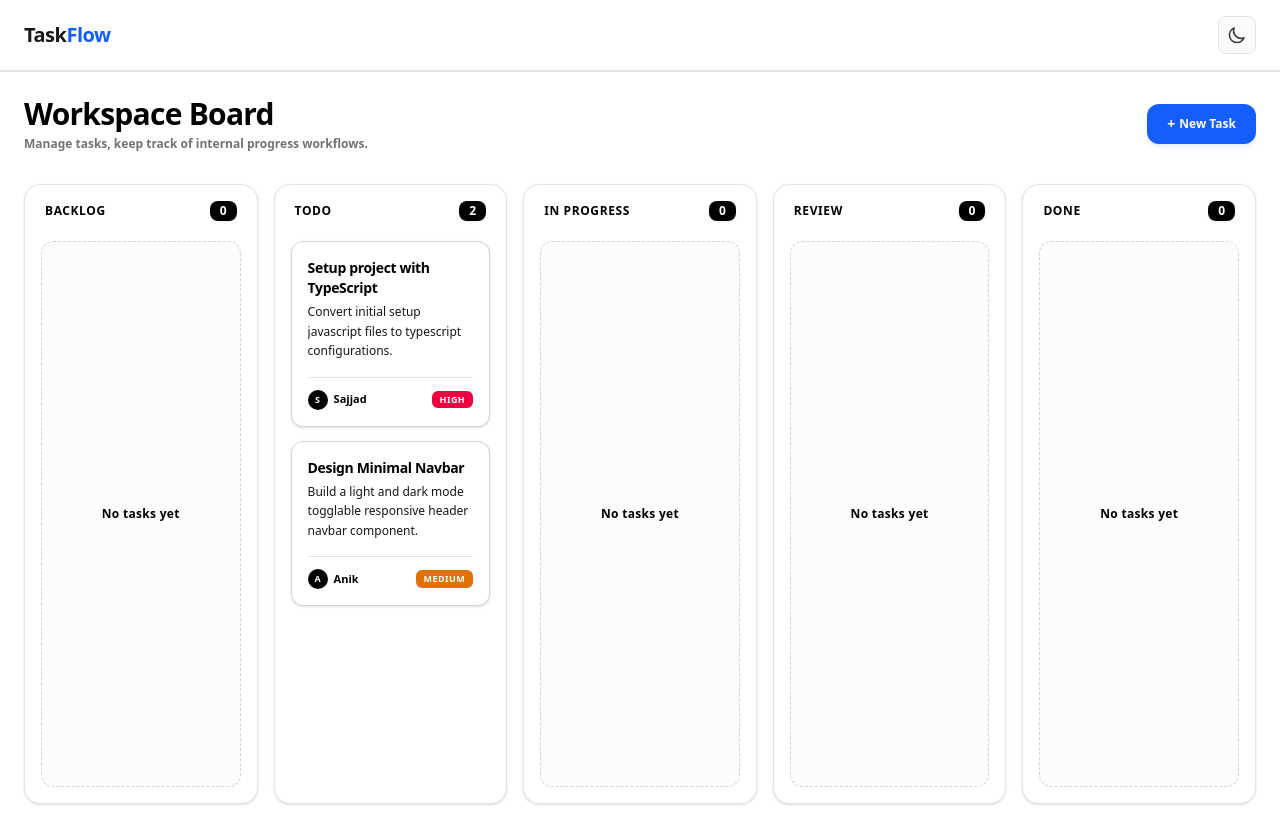
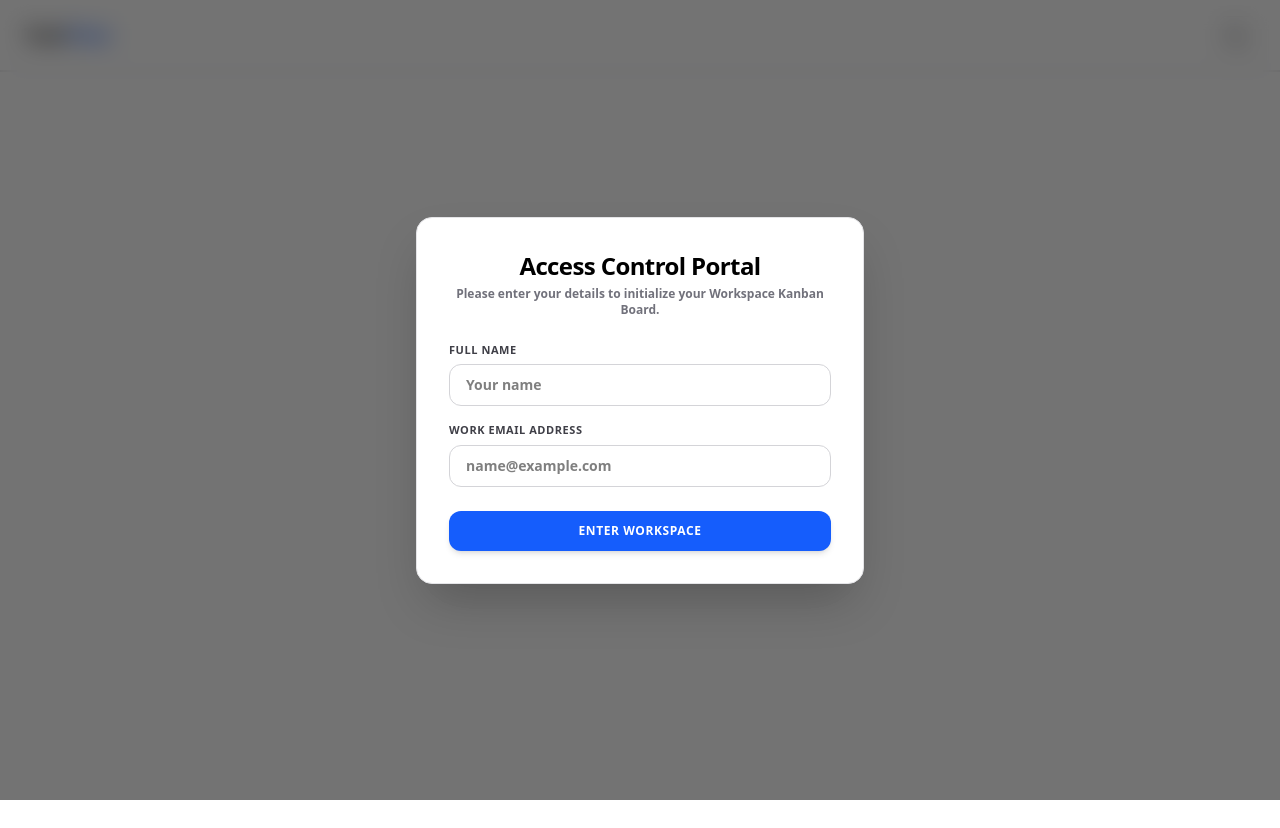
Before and after one commit to ksajjadhossen/taskflow, a Next.js app: page / in a window 1280 px wide. After the commit the page ends 800 px from the top, so only its background shows below. Built offline with nearby package versions, Linux system fonts and the light colour scheme.

Commit message:
privious data collector added on project

```diff
--- a/src/app/page.tsx
+++ b/src/app/page.tsx
@@ -1,29 +1,35 @@
-// src/app/page.tsx
 "use client";
+
+import { useState, useEffect } from "react";
 
 import Board from "../components/kanban/Board";
 
+import OnboardingModal from "../components/kanban/OnboardingModal";
+import BoardHeader from "../components/kanban/BoardHeader";
+
 export default function Home() {
+  const [user, setUser] = useState<{ name: string; email: string } | null>(
+    null,
+  );
+  const [mounted, setMounted] = useState(false);
+
+  useEffect(() => {
+    setMounted(true);
+    const savedUser = localStorage.getItem("board_user_info");
+    if (savedUser) {
+      setUser(JSON.parse(savedUser));
+    }
+  }, []);
+
+  if (!mounted) return null;
+
+  if (!user) {
+    return <OnboardingModal onSuccess={(userInfo) => setUser(userInfo)} />;
+  }
+
   return (
-    <div className="p-6 max-w-[1600px] mx-auto min-h-[calc(100vh-70px)]">
-      {/* Top Welcome Heading & Action bar */}
-      <div className="flex flex-col sm:flex-row justify-between items-start sm:items-center gap-4 mb-8">
-        <div>
-          <h1 className="text-3xl font-black tracking-tight text-current">
-            Workspace Board
-          </h1>
-          <p className="text-xs text-neutral-500 dark:text-neutral-400 mt-1 font-semibold">
-            Manage tasks, keep track of internal progress workflows.
-          </p>
-        </div>
-
-        {/* Action Button */}
-        <button className="px-5 py-2.5 text-xs bg-blue-600 text-white dark:bg-blue-500 font-bold rounded-xl hover:bg-blue-700 dark:hover:bg-blue-600 transition-all cursor-pointer shadow-md shadow-blue-500/10 active:scale-95 flex items-center gap-1">
-          <span className="text-sm font-black">+</span> New Task
-        </button>
-      </div>
-
-      {/* Main Board Grid */}
+    <div className="p-6 max-w-[1600px] mx-auto min-h-[calc(100vh-70px)] bg-white dark:bg-transparent">
+      <BoardHeader userName={user.name} userEmail={user.email} />
       <Board />
     </div>
   );
--- /dev/null
+++ b/src/components/kanban/BoardHeader.tsx
@@ -0,0 +1,31 @@
+"use client";
+
+interface BoardHeaderProps {
+  userName: string;
+  userEmail: string;
+}
+
+export default function BoardHeader({ userName, userEmail }: BoardHeaderProps) {
+  return (
+    <div className="flex flex-col sm:flex-row justify-between items-start sm:items-center gap-4 mb-8">
+      {/* Title & Welcome Message */}
+      <div>
+        <h1 className="text-3xl font-black tracking-tight text-black dark:text-white">
+          Workspace Board
+        </h1>
+        <p className="text-xs text-zinc-600 dark:text-zinc-400 mt-1 font-semibold">
+          Welcome back,{" "}
+          <span className="text-blue-600 dark:text-blue-400 font-black">
+            {userName}
+          </span>
+          ! Managing workflow for {userEmail}
+        </p>
+      </div>
+
+      {/* Action Button: Create New Task */}
+      <button className="px-5 py-2.5 text-xs bg-blue-600 text-white font-bold rounded-xl hover:bg-blue-700 transition-all cursor-pointer shadow-md shadow-blue-500/10 active:scale-95 flex items-center gap-1">
+        <span className="text-sm font-black">+</span> New Task
+      </button>
+    </div>
+  );
+}
--- /dev/null
+++ b/src/components/kanban/OnboardingModal.tsx
@@ -0,0 +1,85 @@
+"use client";
+
+import { useState } from "react";
+
+interface OnboardingModalProps {
+  onSuccess: (userInfo: { name: string; email: string }) => void;
+}
+
+export default function OnboardingModal({ onSuccess }: OnboardingModalProps) {
+  const [nameInput, setNameInput] = useState("");
+  const [emailInput, setEmailInput] = useState("");
+  const [error, setError] = useState("");
+
+  const handleSubmit = (e: React.FormEvent) => {
+    e.preventDefault();
+
+    if (!nameInput.trim() || !emailInput.trim()) {
+      setError("Please fill in all fields.");
+      return;
+    }
+
+    const userInfo = { name: nameInput, email: emailInput };
+    localStorage.setItem("board_user_info", JSON.stringify(userInfo));
+    onSuccess(userInfo);
+    setError("");
+  };
+
+  return (
+    <div className="fixed inset-0 bg-neutral-900/60 dark:bg-black/80 backdrop-blur-md flex items-center justify-center z-50 p-4">
+      <div className="bg-white dark:bg-zinc-900 w-full max-w-md rounded-2xl p-8 border border-zinc-200 dark:border-zinc-800 shadow-2xl">
+        {/* Header */}
+        <div className="text-center mb-6">
+          <h2 className="text-2xl font-black text-black dark:text-white tracking-tight">
+            Access Control Portal
+          </h2>
+          <p className="text-xs text-zinc-500 dark:text-zinc-400 mt-1 font-semibold">
+            Please enter your details to initialize your Workspace Kanban Board.
+          </p>
+        </div>
+
+        {/* Form */}
+        <form onSubmit={handleSubmit} className="flex flex-col gap-4">
+          <div>
+            <label className="block text-[11px] font-black uppercase tracking-wider text-zinc-700 dark:text-zinc-300 mb-1.5">
+              Full Name
+            </label>
+            <input
+              type="text"
+              value={nameInput}
+              onChange={(e) => setNameInput(e.target.value)}
+              placeholder="Your name"
+              className="w-full px-4 py-2.5 text-sm rounded-xl border border-zinc-300 dark:border-zinc-700 bg-white dark:bg-zinc-950 text-black dark:text-white font-semibold focus:outline-none focus:ring-2 focus:ring-blue-500"
+            />
+          </div>
+
+          <div>
+            <label className="block text-[11px] font-black uppercase tracking-wider text-zinc-700 dark:text-zinc-300 mb-1.5">
+              Work Email Address
+            </label>
+            <input
+              type="email"
+              value={emailInput}
+              onChange={(e) => setEmailInput(e.target.value)}
+              placeholder="name@example.com"
+              className="w-full px-4 py-2.5 text-sm rounded-xl border border-zinc-300 dark:border-zinc-700 bg-white dark:bg-zinc-950 text-black dark:text-white font-semibold focus:outline-none focus:ring-2 focus:ring-blue-500"
+            />
+          </div>
+
+          {error && (
+            <p className="text-xs text-rose-600 dark:text-rose-400 font-bold">
+              ⚠️ {error}
+            </p>
+          )}
+
+          <button
+            type="submit"
+            className="w-full mt-2 py-3 bg-blue-600 hover:bg-blue-700 text-white font-bold rounded-xl transition-all shadow-md active:scale-[0.98] cursor-pointer text-xs uppercase tracking-wider"
+          >
+            Enter Workspace
+          </button>
+        </form>
+      </div>
+    </div>
+  );
+}
```
